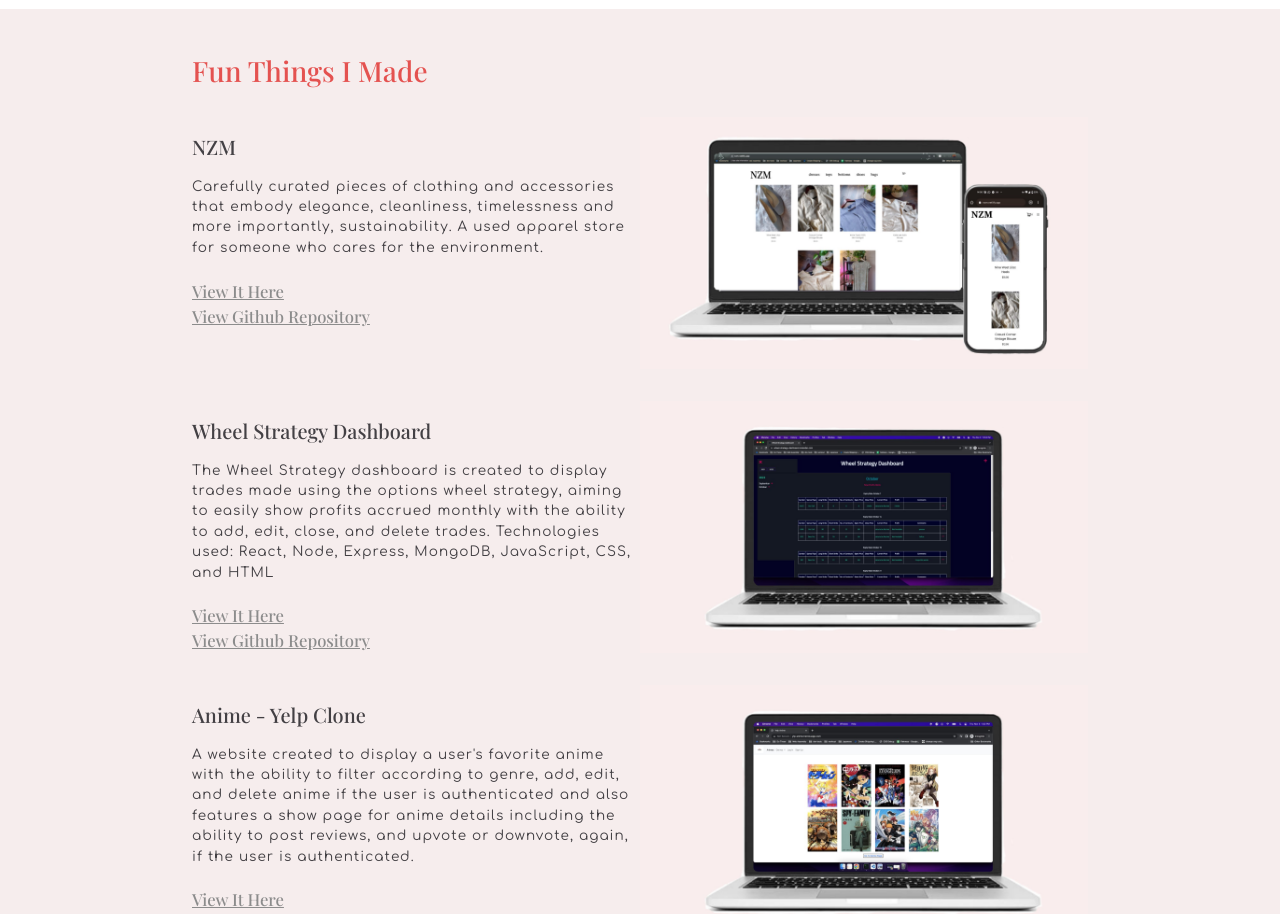
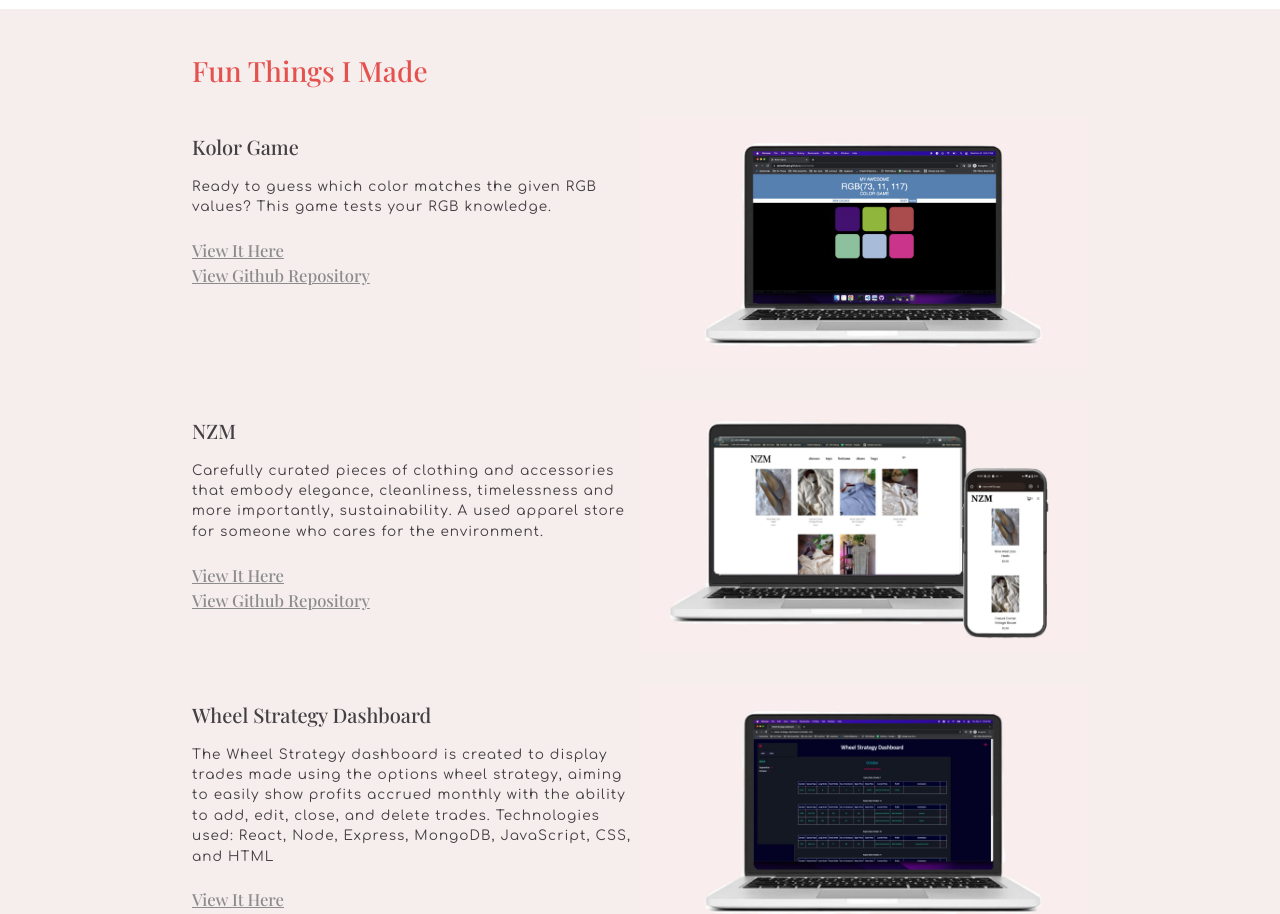
Before and after one commit to jezraelhope/Portfolio, a React (Create React App) app: page / in a window 1280 px wide. Shown: the part 1580-2494 px from the top of the page. Built offline with nearby package versions, Linux system fonts and the light colour scheme; a web font is replaced by a local one.

Commit message:
Add Kolor Game to projects

```diff
--- a/src/Data/projectData.js
+++ b/src/Data/projectData.js
@@ -1,10 +1,20 @@
 import nzmDemoImage from "./assets/dpEiCOw.jpeg";
 import wsDashBoard from "./assets/yr8eW1K.jpeg";
-import ylpAnime from "./assets/TcYfqpB.jpeg"
+import ylpAnime from "./assets/TcYfqpB.jpeg";
+import kolorGame from "./assets/8ipjhjB.jpeg"
 
 export const projectData = [
 	{
 		id: 1,
+		name: "Kolor Game",
+		mobileDemo: [kolorGame],
+		liveLink: "https://jezraelhope.github.io/colorGame/",
+		githubLink: "https://github.com/jezraelhope/colorGame",
+		description:
+			"Ready to guess which color matches the given RGB values? This game tests your RGB knowledge."
+	},
+	{
+		id: 2,
 		name: "NZM",
 		mobileDemo: [nzmDemoImage],
 		liveLink: "http://nzm.netlify.app",
@@ -25,7 +35,7 @@ export const projectData = [
 			`
 	},
 	{
-		id: 3,
+		id: 4,
 		name: "Anime - Yelp Clone",
 		mobileDemo: [ylpAnime],
 		liveLink: "http://ylp-anime.herokuapp.com/",
```
Also changed, not shown: src/Data/assets/8ipjhjB.jpeg (added).
